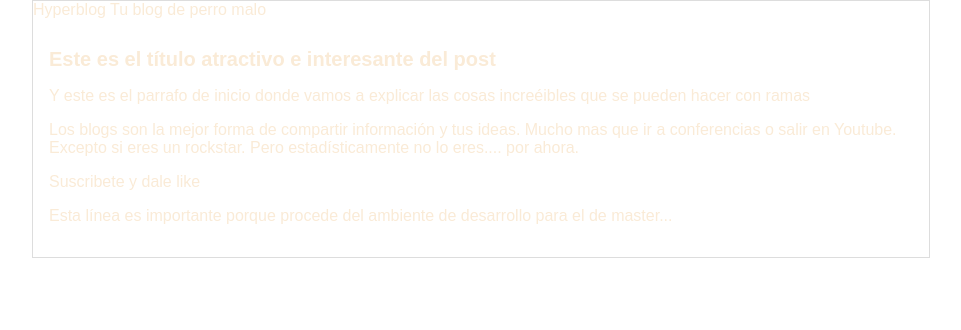
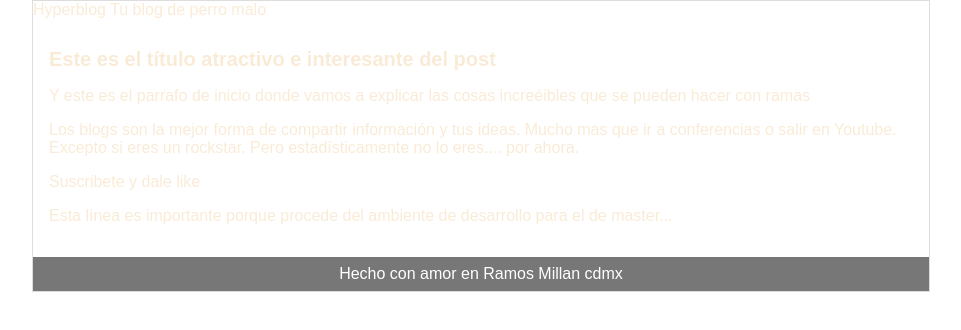
Before and after one commit to hjamx77/hyperblog, a plain HTML site: page blogpost.html in a window 1280 px wide. Shown: the whole page, without its empty margins (159-1120 px from the left). Drawn offline with Linux system fonts and the light colour scheme.

Commit message:
cambios del footer de color y nuevos textos en blogspot

```diff
--- a/blogpost.html
+++ b/blogpost.html
@@ -17,6 +17,9 @@
                 <p>Suscribete y dale like</p>
                 <p>Esta línea es importante porque procede del ambiente de desarrollo para el de master...</p>
             </div>
+            <div id="footer">
+                Hecho con amor en Ramos Millan cdmx
+            </div>
         </div>
     </body>
 </html>
--- a/css/estilos.css
+++ b/css/estilos.css
@@ -42,3 +42,10 @@ body
 {
     padding: 1em;
 }
+#footer
+{
+    background: #777;
+    color: white;
+    text-align: center;
+    padding: 00.5em;
+}
```
